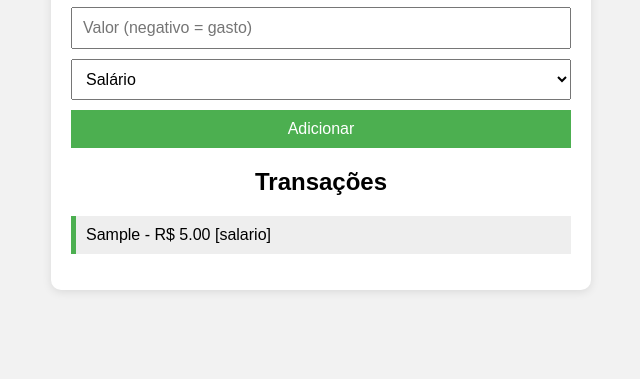
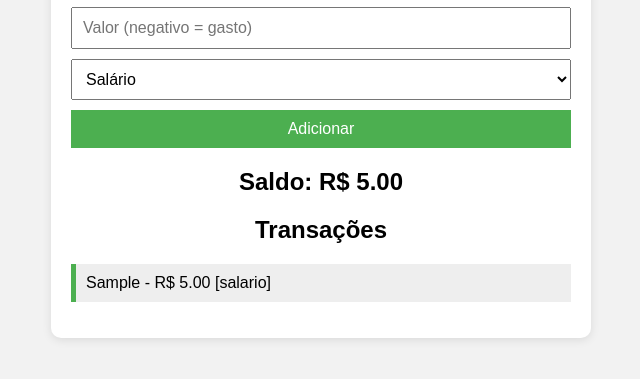
Before and after one commit to gufonseca-code/app_controle_financeiro, a plain HTML site: page index.html in a window 1280 px wide. Both pictures are taken after typing "Sample", "5" into the empty fields and a click on the button "Adicionar". Shown: the part 165-544 px from the top of the page, without its empty margins (319-959 px from the left). Drawn offline with Linux system fonts and the light colour scheme.

Commit message:
Added balance feature

```diff
--- a/index.html
+++ b/index.html
@@ -21,6 +21,7 @@
                 </select>
                 <button type="submit">Adicionar</button>
             </form>
+            <h2>Saldo: <span id="balance">R$ 0,00</span></h2>
             <h2>Transações</h2>
             <ul id="transaction-list"></ul>
         </div>
--- a/script.js
+++ b/script.js
@@ -3,6 +3,7 @@ const descriptionInput = document.getElementById("description");
 const amountInput = document.getElementById("amount");
 const categoryInput = document.getElementById("category");
 const transactionList = document.getElementById("transaction-list");
+const balanceDisplay = document.getElementById("balance");
 
 let transactions = [];
 
@@ -39,4 +40,10 @@ function renderTransactions() {
     li.style.borderLeftColor = transaction.amount < 0 ? "#f44336" : "#4caf50";
     transactionList.appendChild(li);
   });
+  updateBalance();
 }
+
+function updateBalance() {
+    const total = transactions.reduce((sum, transaction) => sum + transaction.amount, 0);
+    balanceDisplay.textContent = `R$ ${total.toFixed(2)}`;
+}
```
